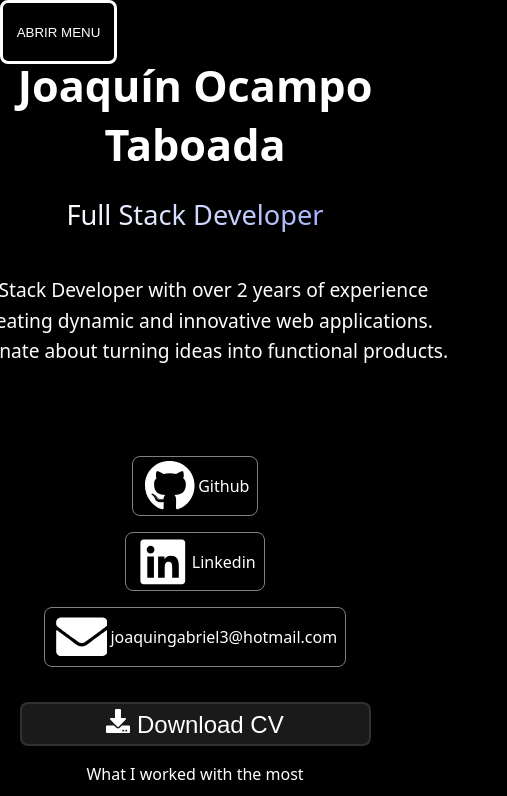
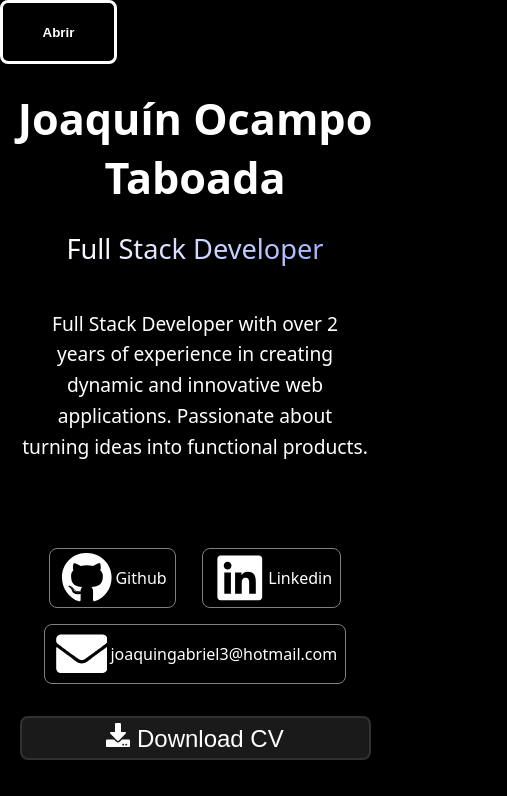
Before and after one commit to JoaquinGabriel17/portfolio-react, a Next.js app: page / in a window 390 px wide. Shown: the top 796 px of the page, 507 px wide, since content can reach past the window. Built offline with nearby package versions, Linux system fonts and the light colour scheme.

Commit message:
feat: responsive design

```diff
--- a/src/app/globals.css
+++ b/src/app/globals.css
@@ -10,6 +10,7 @@ html, body {
   font-family: system-ui, -apple-system, BlinkMacSystemFont, 'Segoe UI', Roboto, Oxygen, Ubuntu, Cantarell, 'Open Sans', 'Helvetica Neue', sans-serif;
   display: flex;
   justify-content: center;
+  overflow-x: hidden;
 }
 ul{
   margin: 0;
--- a/src/components/experienceCard/experienceCard.module.css
+++ b/src/components/experienceCard/experienceCard.module.css
@@ -33,7 +33,6 @@
   transition: transform 0.3s ease, box-shadow 0.3s ease, border-color 0.3s ease;
   position: relative;
   overflow: hidden; /* Para contener elementos internos */
-  width:100%
 }
 
 /* Efecto Hover: La tarjeta se levanta y brilla un poco el borde */
@@ -190,7 +189,6 @@
 
   .separador {
     flex-direction: column;
-    align-items: flex-start;
     gap: 1rem;
   }
 
--- a/src/components/icons/Icon.js
+++ b/src/components/icons/Icon.js
@@ -53,7 +53,7 @@ export default function Icon({lang}){
         </button>
 
     </a>
-    <p>{ lang === "es" ?  "Con lo que más trabajé" : "What I worked with the most"}</p>
+    <p className={styles.presentationName}>{ lang === "es" ?  "Con lo que más trabajé" : "What I worked with the most"}</p>
     {lenguajes.length && <div className={styles.techsList}>
       {lenguajes.map((item) => (
         <figure key={item.name} className={styles.skill}>
--- a/src/components/icons/Icon.module.css
+++ b/src/components/icons/Icon.module.css
@@ -11,12 +11,13 @@
 .iconContainer{
     display: flex;
     flex-direction: row;
-    margin: 35px;
+    margin: 2rem;
     border-radius: 8px;
     justify-content: space-around;
     position: relative;
     align-items: center;
-    gap: 4rem;
+    flex-wrap: wrap;
+    gap: 1rem;
 }
 .iconContainer a{
     border: 1px solid gray;
@@ -76,10 +77,11 @@
   .techsList{
     display: flex;
     flex-direction: row;
-    height: 6rem;
     color: white;
     margin: 1rem;
     justify-content: space-around;
+    flex-wrap: wrap;
+    gap: 1rem;
   }
 
   .skill {
@@ -98,6 +100,8 @@
   position: relative;
   overflow: hidden;
   margin: 0;
+  height: 100%;
+  width: 4rem;
 }
 .skill img{
   height: 48px;
@@ -109,8 +113,13 @@
     .CVButton{
         width: 90vw;
     }
-    .iconContainer{
-      flex-direction: column;
-      gap: 1rem;
-    }
   }
+
+  .presentationName{
+    font-size: 1.7rem;        /* Subtítulo: tu rol */
+  font-weight: 500;
+  background: linear-gradient(90deg, #fff, #a5b4fc);
+  background-clip: text;
+  -webkit-background-clip: text;
+  -webkit-text-fill-color: transparent;
+}
--- a/src/components/menuDesplegable/MenuDesplegable.js
+++ b/src/components/menuDesplegable/MenuDesplegable.js
@@ -20,21 +20,20 @@ export default function MenuDesplegable({lang, toChangeLang}){
     };
     return(
         <div className={styles.container}>
-            <button onClick={()=>HandlerButton()} className={styles.botonLista}>ABRIR MENU</button>
-            { visibilidadMenu && (
-            <ul className={styles.lista}>
+            <button onClick={()=>HandlerButton()} className={styles.botonLista}>{visibilidadMenu ? "Cerrar" : "Abrir"}</button>
+            <div className={`${styles.expandWrapper} ${visibilidadMenu ? styles.expanded : ''}`}>
+            <ul className={styles.expandInner}>
                 <li className={styles.itemLista}>
                     <div className={styles.langButtons}>
-        <span>{lang === "es" ? "Lengüaje:  " : "Language:  "}</span>
         <button
           onClick={() => toChangeLang("es")}
-          className={lang === "es" ? styles.active : ""}
+          className={lang === "es" ? styles.active : styles.inactive}
         >
           🇪🇸
         </button>
         <button
           onClick={() => toChangeLang("en")}
-          className={lang === "en" ? styles.active : ""}
+          className={lang === "en" ? styles.active : styles.inactive}
         >
           🇬🇧
         </button>
@@ -74,8 +73,8 @@ export default function MenuDesplegable({lang, toChangeLang}){
       </a>
                 </li>
             </ul>
-            )
-            }
+            </div>
+
         </div>
 
     )
--- a/src/components/menuDesplegable/MenuDesplegable.module.css
+++ b/src/components/menuDesplegable/MenuDesplegable.module.css
@@ -34,6 +34,8 @@
     height: 4rem;
     width: 30vw;
     border-radius: 8px;
+
+    font-weight: bold;
 }
 .botonLista:hover{
     border-color: rgb(138, 0, 0);
@@ -78,22 +80,13 @@
 }
 .langButtons button {
   padding: 6px 10px;
-  border: 1px solid white;
-  color: white;
   border-radius: 6px;
   cursor: pointer;
-  background-color: transparent;
   font-size: 18px;
   transition: background-color 0.2s ease;
 }
 
-.langButtons button:hover {
-  background-color: rgba(255, 255, 255, 0.1);
-}
 
-.active {
-  background-color: rgba(255, 255, 255, 0.2);
-}
 .separator{
     display: flex;
     align-items: center;
@@ -134,3 +127,35 @@
     width: 70%;
     color: white;
 }
+
+
+.active {
+  background-color: rgb(255, 255, 255);
+  color: black;
+  border: 1px solid rgb(0, 0, 0);
+}
+.inactive{
+    border: 1px solid white;
+  color: white;
+  background-color: transparent;
+}
+
+.expandWrapper {
+  display: grid;
+  grid-template-rows: 0fr;
+  transition: grid-template-rows 0.35s ease;
+}
+
+.expandWrapper.expanded {
+  grid-template-rows: 1fr;
+}
+
+.expandInner {
+  overflow: hidden;
+  color: white;
+    list-style: none;
+    width: 30vw;
+    background-color: rgb(0, 0, 0);
+    text-align: center;
+    margin-top: 4rem;
+}
--- a/src/components/presentation/presentation.module.css
+++ b/src/components/presentation/presentation.module.css
@@ -36,6 +36,6 @@
 @media (max-width: 768px){
     .presentation{
         padding: 5px;
-        margin-top: 6vh;
+        margin-top: 10vh;
     }
 }
--- a/src/components/skillCard/skillCard.js
+++ b/src/components/skillCard/skillCard.js
@@ -2,11 +2,11 @@ import styles from './skillCard.module.css'
 
 export default function SkillCard({skill}){
     return(
-        <div className={styles.skillWrapper}>
+
             <figure key={skill.name} className={styles.skill} style={{ color: "#00ED64" }}>
                 <img src={skill.src} alt={skill.name} />
                 <figcaption>{skill.name}</figcaption>
             </figure>
-        </div>
+
     )
 }
--- a/src/components/skillCard/skillCard.module.css
+++ b/src/components/skillCard/skillCard.module.css
@@ -1,14 +1,15 @@
 /* skillCard.module.css */
 
 .skillWrapper {
-  height: 100%; /* Asegura que todas las celdas del grid tengan la misma altura */
+  height: 10rem; /* Asegura que todas las celdas del grid tengan la misma altura */
+  width: 100%;
 }
 
 .skill {
   background: #1e1e24; /* Mismo fondo gris oscuro de los componentes anteriores */
   border: 1px solid rgba(255, 255, 255, 0.08); /* Borde muy sutil */
   border-radius: 12px;
-  padding: 2.5rem 3rem;
+  padding: 1rem 0.5rem;
   display: flex;
   flex-direction: column;
   align-items: center;
```
